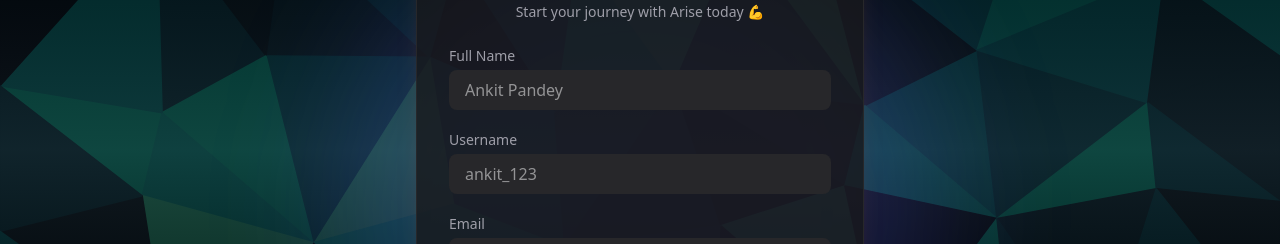
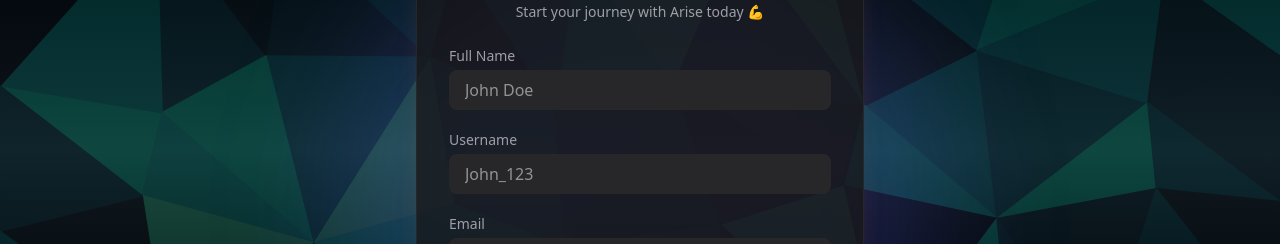
Before and after one commit to Nishant2356/streak-app, a Next.js app: page /auth/register in a window 1280 px wide. Shown: the part 250-494 px from the top of the page. Built offline with nearby package versions, Linux system fonts and the light colour scheme; no server answers.

Commit message:
Update page.tsx

```diff
--- a/app/auth/register/page.tsx
+++ b/app/auth/register/page.tsx
@@ -150,7 +150,7 @@
               value={name}
               onChange={(e) => setName(e.target.value)}
               className="w-full bg-zinc-800 px-4 py-2 rounded-md focus:outline-none focus:ring-2 focus:ring-orange-500"
-              placeholder="Ankit Pandey"
+              placeholder="John Doe"
             />
           </div>
 
@@ -162,7 +162,7 @@
               value={username}
               onChange={(e) => setUsername(e.target.value)}
               className="w-full bg-zinc-800 px-4 py-2 rounded-md focus:outline-none focus:ring-2 focus:ring-orange-500"
-              placeholder="ankit_123"
+              placeholder="John_123"
             />
           </div>
 
```
